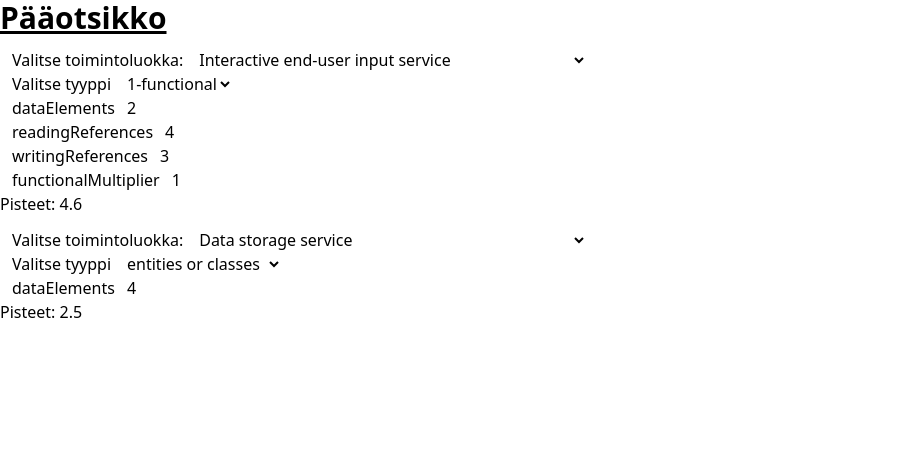
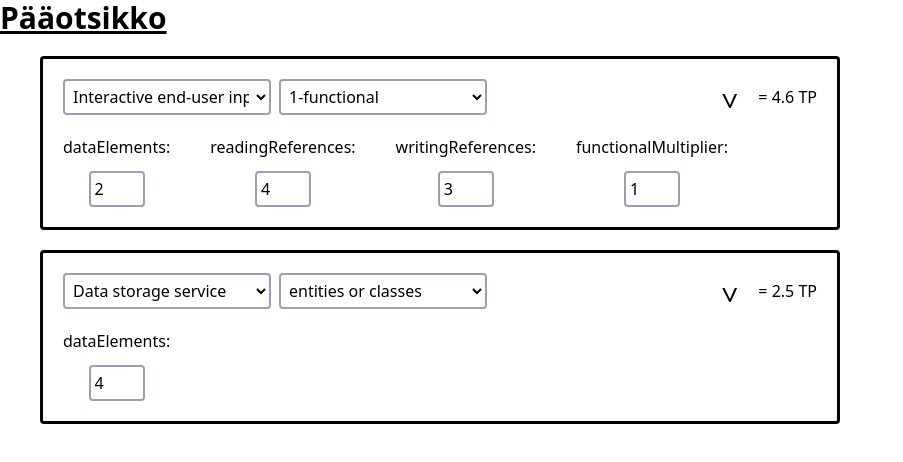
Before and after one commit to fisma-benefit-app/benefit-app, a React (Vite) app in the folder frontend/: page / in a window 1280 px wide. Shown: the top 462 px of the page, without its empty margins (0-903 px from the left). Built offline with nearby package versions, Linux system fonts and the light colour scheme.

Commit message:
feat: visual layout started for calculation row

```diff
--- a/frontend/src/components/FunctionalClassComponent.tsx
+++ b/frontend/src/components/FunctionalClassComponent.tsx
@@ -13,8 +13,9 @@ type FunctionalClassComponentProps = {
   componentProp: TGenericComponent;
 };
 
-export default function FunctionalClassComponent({componentProp}: FunctionalClassComponentProps) {
+export default function FunctionalClassComponent({ componentProp }: FunctionalClassComponentProps) {
   const [component, setComponent] = useState<TGenericComponent>(componentProp);
+  const [isCollapsed, setIsCollapsed] = useState<boolean>(true);
 
   const componentTypeOptions = getComponentTypeOptions(component.className || "");
   const calculateFunction = getCalculateFuntion((component.className && component.componentType) ? component.className : "");
@@ -41,17 +42,16 @@ export default function FunctionalClassComponent({componentProp}: FunctionalClas
   };
 
   return (
-    <div className="mt-3">
-      <form onSubmit={(e) => e.preventDefault()}>
-        <label htmlFor="functionalClassSelection" className="mx-3">
-          Valitse toimintoluokka:
-        </label>
+    <form onSubmit={(e) => e.preventDefault()} className="flex flex-col gap-5 border-3 my-5 rounded w-[800px] mx-10 p-5">
+      <div className="flex items-center justify-between">
+        <div className="flex gap-2 items-center">
           <select
             id="functionalClassSelection"
             value={component.className || ""}
             onChange={handleClassNameChange}
+            className="w-52 border-2 border-gray-400 rounded p-1"
           >
-          <option key="empty" value=""></option>
+            <option key="empty" disabled value="">Valitse toimintoluokka</option>
             {classNameOptions.map((className) => {
               return (
                 <option key={className} value={className}>
@@ -61,19 +61,15 @@ export default function FunctionalClassComponent({componentProp}: FunctionalClas
             })}
           </select>
 
-        <br />
-
           {component.className && (
-          <>
-            <label htmlFor="functionalClassTypeOption" className="mx-3">
-              Valitse tyyppi
-            </label>
             <select
               id="functionalClassTypeOption"
               value={component.componentType || ""}
               onChange={handleOptionTypeChange}
+              className="w-52 border-2 border-gray-400 rounded p-1"
             >
-              <option key="empty" value=""></option>
+              <option key="empty" disabled value="">Valitse toimintotyyppi</option>
+              <option key="empty" value="">Ei tyyppiä</option>
               {componentTypeOptions.map((option) => {
                 return (
                   <option key={option} value={option}>
@@ -82,11 +78,29 @@ export default function FunctionalClassComponent({componentProp}: FunctionalClas
                 );
               })}
             </select>
-          </>
+          )}
+        </div>
+
+        <div className="flex gap-5 items-center">
+          {/* Only show collapse button if class for row is selected */}
+          {component.className && (
+            <button
+              onClick={() => setIsCollapsed((prev) => !prev)}
+              className="font-medium cursor-pointer"
+            >
+              <span className={`inline-block text-3xl ${isCollapsed ? "rotate-180" : "rotate-0"} transition-transform duration-300`}>
+                ^
+              </span>
+            </button>
           )}
 
-        {component.componentType && (
-          <>
+          <p>= {points} TP</p>
+        </div>
+      </div>
+
+      {/* The rest of the options are only rendered if row has a selected type and it is collapsed */}
+      {component.componentType && isCollapsed && (
+        <div className="flex gap-10">
           {Object.entries(component)
             .filter(
               ([key, value]) =>
@@ -94,8 +108,8 @@ export default function FunctionalClassComponent({componentProp}: FunctionalClas
                 value !== null,
             )
             .map(([key, value]) => (
-                <div key={key} className="mx-3">
-                  <label htmlFor={key}>{key}</label>
+              <div key={key} className="flex flex-col gap-3 items-center">
+                <label htmlFor={key}>{key}:</label>
                 <input
                   id={key}
                   type="number"
@@ -106,14 +120,12 @@ export default function FunctionalClassComponent({componentProp}: FunctionalClas
                       [key]: e.target.value,
                     }))
                   }
-                    className="mx-3"
+                  className="w-14 border-2 border-gray-400 rounded p-1"
                 />
               </div>
             ))}
-          </>
+        </div>
       )}
     </form>
-      <><p>Pisteet: {points}</p></>
-    </div>
   );
 }
```
Lines whose indentation alone changed are shown as unchanged.
